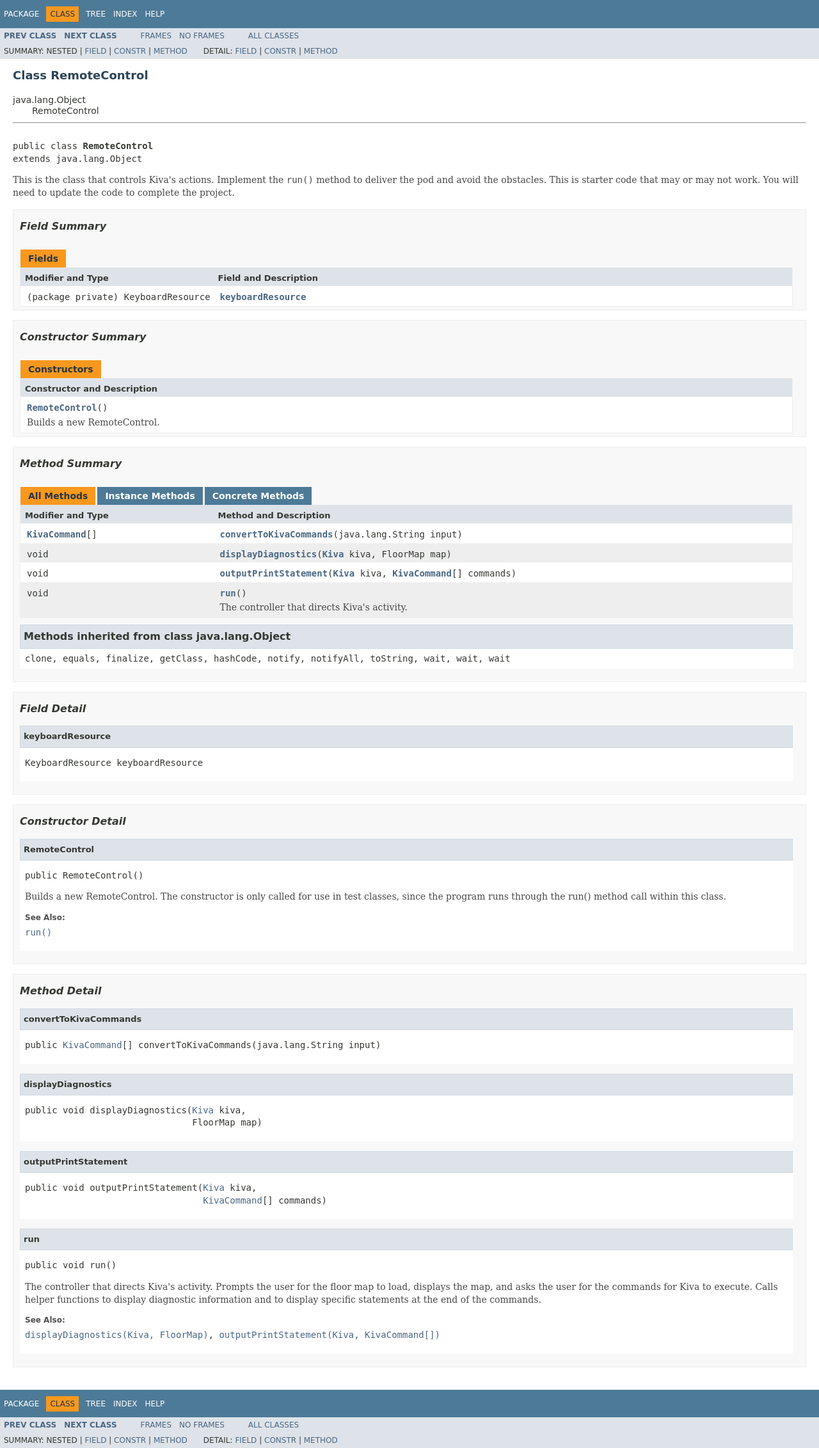
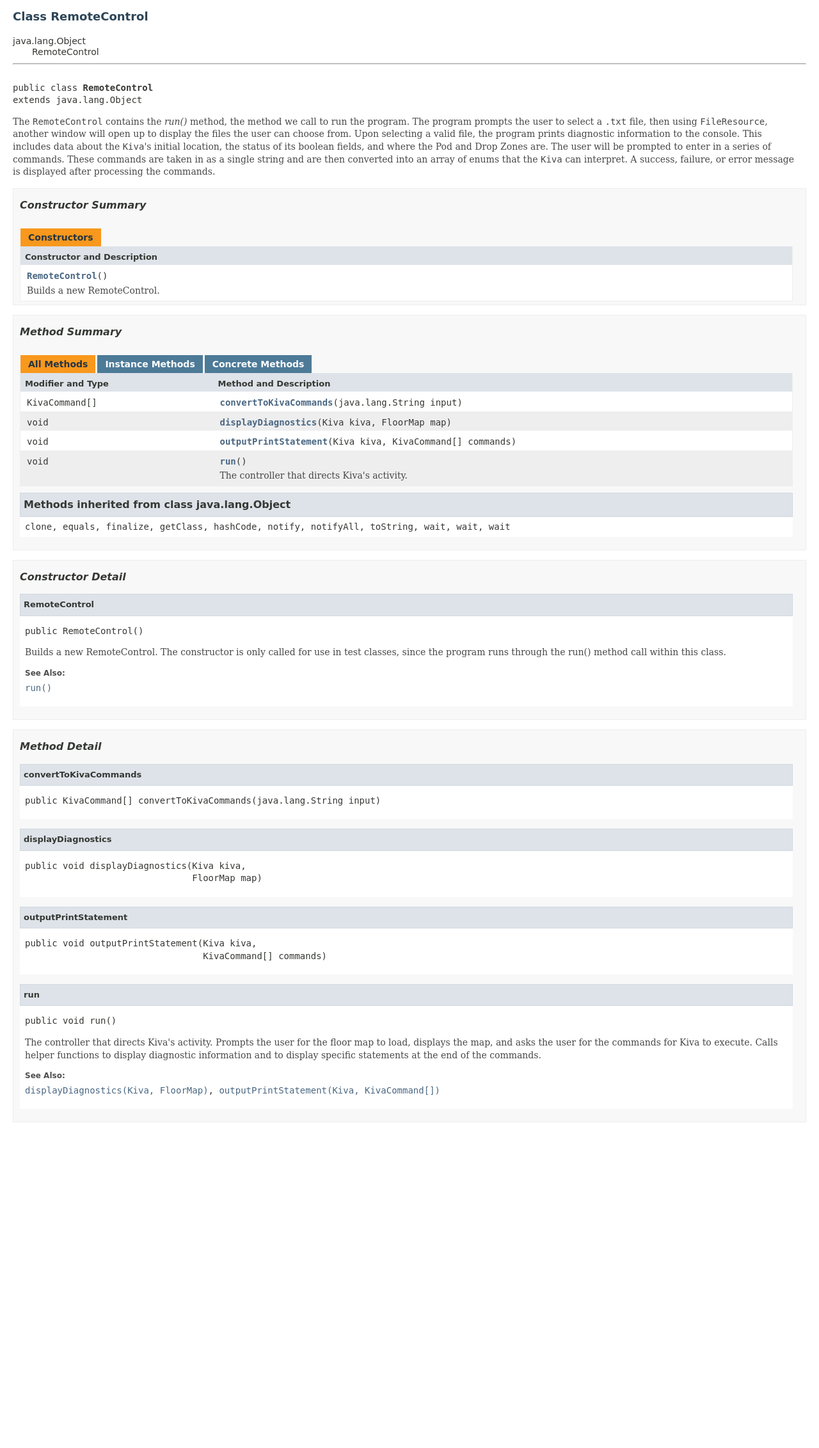
Before and after one commit to Plummbus/KivaWorld-01, a plain HTML site: page KivaWorld/doc/RemoteControl.html in a window 1280 px wide. Shown: the whole page at 64% size. After the commit the page ends 1779 px from the top, so only its background shows below. Drawn offline with Linux system fonts and the light colour scheme; a web font is replaced by a local one.

Commit message:
End of Work Day (javadocs)
Almost finsihed javadocs for RemoteControl.java, but had to leave work to go to class.

```diff
--- a/KivaWorld/doc/RemoteControl.html
+++ b/KivaWorld/doc/RemoteControl.html
@@ -2,9 +2,9 @@
 <!-- NewPage -->
 <html lang="en">
 <head>
-<!-- Generated by javadoc (1.8.0_144) on Wed Oct 06 07:57:06 MDT 2021 -->
+<!-- Generated by javadoc (1.8.0_144) on Wed Oct 06 10:26:54 MDT 2021 -->
 <meta http-equiv="Content-Type" content="text/html; charset=UTF-8">
-<title>RemoteControl (KivaWorld)</title>
+<title>RemoteControl</title>
 <meta name="date" content="2021-10-06">
 <link rel="stylesheet" type="text/css" href="stylesheet.css" title="Style">
 <script type="text/javascript" src="script.js"></script>
@@ -13,7 +13,7 @@
 <script type="text/javascript"><!--
     try {
         if (location.href.indexOf('is-external=true') == -1) {
-            parent.document.title="RemoteControl (KivaWorld)";
+            parent.document.title="RemoteControl";
         }
     }
     catch(err) {
@@ -29,65 +29,6 @@ var activeTableTab = "activeTableTab";
 <noscript>
 <div>JavaScript is disabled on your browser.</div>
 </noscript>
-<!-- ========= START OF TOP NAVBAR ======= -->
-<div class="topNav"><a name="navbar.top">
-<!--   -->
-</a>
-<div class="skipNav"><a href="#skip.navbar.top" title="Skip navigation links">Skip navigation links</a></div>
-<a name="navbar.top.firstrow">
-<!--   -->
-</a>
-<ul class="navList" title="Navigation">
-<li><a href="package-summary.html">Package</a></li>
-<li class="navBarCell1Rev">Class</li>
-<li><a href="package-tree.html">Tree</a></li>
-<li><a href="index-all.html">Index</a></li>
-<li><a href="help-doc.html">Help</a></li>
-</ul>
-</div>
-<div class="subNav">
-<ul class="navList">
-<li><a href="KivaMoveTest.html" title="class in &lt;Unnamed&gt;"><span class="typeNameLink">Prev&nbsp;Class</span></a></li>
-<li><a href="RemoteControlTest.html" title="class in &lt;Unnamed&gt;"><span class="typeNameLink">Next&nbsp;Class</span></a></li>
-</ul>
-<ul class="navList">
-<li><a href="index.html?RemoteControl.html" target="_top">Frames</a></li>
-<li><a href="RemoteControl.html" target="_top">No&nbsp;Frames</a></li>
-</ul>
-<ul class="navList" id="allclasses_navbar_top">
-<li><a href="allclasses-noframe.html">All&nbsp;Classes</a></li>
-</ul>
-<div>
-<script type="text/javascript"><!--
-  allClassesLink = document.getElementById("allclasses_navbar_top");
-  if(window==top) {
-    allClassesLink.style.display = "block";
-  }
-  else {
-    allClassesLink.style.display = "none";
-  }
-  //-->
-</script>
-</div>
-<div>
-<ul class="subNavList">
-<li>Summary:&nbsp;</li>
-<li>Nested&nbsp;|&nbsp;</li>
-<li><a href="#field.summary">Field</a>&nbsp;|&nbsp;</li>
-<li><a href="#constructor.summary">Constr</a>&nbsp;|&nbsp;</li>
-<li><a href="#method.summary">Method</a></li>
-</ul>
-<ul class="subNavList">
-<li>Detail:&nbsp;</li>
-<li><a href="#field.detail">Field</a>&nbsp;|&nbsp;</li>
-<li><a href="#constructor.detail">Constr</a>&nbsp;|&nbsp;</li>
-<li><a href="#method.detail">Method</a></li>
-</ul>
-</div>
-<a name="skip.navbar.top">
-<!--   -->
-</a></div>
-<!-- ========= END OF TOP NAVBAR ========= -->
 <!-- ======== START OF CLASS DATA ======== -->
 <div class="header">
 <h2 title="Class RemoteControl" class="title">Class RemoteControl</h2>
@@ -108,36 +49,17 @@ var activeTableTab = "activeTableTab";
 <br>
 <pre>public class <span class="typeNameLabel">RemoteControl</span>
 extends java.lang.Object</pre>
-<div class="block">This is the class that controls Kiva's actions. Implement the <code>run()</code>
- method to deliver the pod and avoid the obstacles.
-
- This is starter code that may or may not work. You will need to update the code to
- complete the project.</div>
+<div class="block">The <tt>RemoteControl</tt> contains the <i>run()</i> method, the method we call to run the program. The program prompts the user to select a <tt>.txt</tt> file,
+ then using <tt>FileResource</tt>, another window will open up to display the files the user can choose from. Upon selecting a valid file, the program
+ prints diagnostic information to the console. This includes data about the <tt>Kiva</tt>'s initial location, the status of its boolean fields, and where
+ the Pod and Drop Zones are. The user will be prompted to enter in a series of commands. These commands are taken in as a single string and are then converted
+ into an array of enums that the <tt>Kiva</tt> can interpret. A success, failure, or error message is displayed after processing the commands.</div>
 </li>
 </ul>
 </div>
 <div class="summary">
 <ul class="blockList">
 <li class="blockList">
-<!-- =========== FIELD SUMMARY =========== -->
-<ul class="blockList">
-<li class="blockList"><a name="field.summary">
-<!--   -->
-</a>
-<h3>Field Summary</h3>
-<table class="memberSummary" border="0" cellpadding="3" cellspacing="0" summary="Field Summary table, listing fields, and an explanation">
-<caption><span>Fields</span><span class="tabEnd">&nbsp;</span></caption>
-<tr>
-<th class="colFirst" scope="col">Modifier and Type</th>
-<th class="colLast" scope="col">Field and Description</th>
-</tr>
-<tr class="altColor">
-<td class="colFirst"><code>(package private) KeyboardResource</code></td>
-<td class="colLast"><code><span class="memberNameLink"><a href="RemoteControl.html#keyboardResource">keyboardResource</a></span></code>&nbsp;</td>
-</tr>
-</table>
-</li>
-</ul>
 <!-- ======== CONSTRUCTOR SUMMARY ======== -->
 <ul class="blockList">
 <li class="blockList"><a name="constructor.summary">
@@ -170,18 +92,18 @@ extends java.lang.Object</pre>
 <th class="colLast" scope="col">Method and Description</th>
 </tr>
 <tr id="i0" class="altColor">
-<td class="colFirst"><code><a href="KivaCommand.html" title="enum in &lt;Unnamed&gt;">KivaCommand</a>[]</code></td>
+<td class="colFirst"><code>KivaCommand[]</code></td>
 <td class="colLast"><code><span class="memberNameLink"><a href="RemoteControl.html#convertToKivaCommands-java.lang.String-">convertToKivaCommands</a></span>(java.lang.String&nbsp;input)</code>&nbsp;</td>
 </tr>
 <tr id="i1" class="rowColor">
 <td class="colFirst"><code>void</code></td>
-<td class="colLast"><code><span class="memberNameLink"><a href="RemoteControl.html#displayDiagnostics-Kiva-FloorMap-">displayDiagnostics</a></span>(<a href="Kiva.html" title="class in &lt;Unnamed&gt;">Kiva</a>&nbsp;kiva,
+<td class="colLast"><code><span class="memberNameLink"><a href="RemoteControl.html#displayDiagnostics-Kiva-FloorMap-">displayDiagnostics</a></span>(Kiva&nbsp;kiva,
                   FloorMap&nbsp;map)</code>&nbsp;</td>
 </tr>
 <tr id="i2" class="altColor">
 <td class="colFirst"><code>void</code></td>
-<td class="colLast"><code><span class="memberNameLink"><a href="RemoteControl.html#outputPrintStatement-Kiva-KivaCommand:A-">outputPrintStatement</a></span>(<a href="Kiva.html" title="class in &lt;Unnamed&gt;">Kiva</a>&nbsp;kiva,
-                    <a href="KivaCommand.html" title="enum in &lt;Unnamed&gt;">KivaCommand</a>[]&nbsp;commands)</code>&nbsp;</td>
+<td class="colLast"><code><span class="memberNameLink"><a href="RemoteControl.html#outputPrintStatement-Kiva-KivaCommand:A-">outputPrintStatement</a></span>(Kiva&nbsp;kiva,
+                    KivaCommand[]&nbsp;commands)</code>&nbsp;</td>
 </tr>
 <tr id="i3" class="rowColor">
 <td class="colFirst"><code>void</code></td>
@@ -205,23 +127,6 @@ extends java.lang.Object</pre>
 <div class="details">
 <ul class="blockList">
 <li class="blockList">
-<!-- ============ FIELD DETAIL =========== -->
-<ul class="blockList">
-<li class="blockList"><a name="field.detail">
-<!--   -->
-</a>
-<h3>Field Detail</h3>
-<a name="keyboardResource">
-<!--   -->
-</a>
-<ul class="blockListLast">
-<li class="blockList">
-<h4>keyboardResource</h4>
-<pre>KeyboardResource keyboardResource</pre>
-</li>
-</ul>
-</li>
-</ul>
 <!-- ========= CONSTRUCTOR DETAIL ======== -->
 <ul class="blockList">
 <li class="blockList"><a name="constructor.detail">
@@ -257,7 +162,7 @@ extends java.lang.Object</pre>
 <ul class="blockList">
 <li class="blockList">
 <h4>convertToKivaCommands</h4>
-<pre>public&nbsp;<a href="KivaCommand.html" title="enum in &lt;Unnamed&gt;">KivaCommand</a>[]&nbsp;convertToKivaCommands(java.lang.String&nbsp;input)</pre>
+<pre>public&nbsp;KivaCommand[]&nbsp;convertToKivaCommands(java.lang.String&nbsp;input)</pre>
 </li>
 </ul>
 <a name="displayDiagnostics-Kiva-FloorMap-">
@@ -266,7 +171,7 @@ extends java.lang.Object</pre>
 <ul class="blockList">
 <li class="blockList">
 <h4>displayDiagnostics</h4>
-<pre>public&nbsp;void&nbsp;displayDiagnostics(<a href="Kiva.html" title="class in &lt;Unnamed&gt;">Kiva</a>&nbsp;kiva,
+<pre>public&nbsp;void&nbsp;displayDiagnostics(Kiva&nbsp;kiva,
                                FloorMap&nbsp;map)</pre>
 </li>
 </ul>
@@ -276,8 +181,8 @@ extends java.lang.Object</pre>
 <ul class="blockList">
 <li class="blockList">
 <h4>outputPrintStatement</h4>
-<pre>public&nbsp;void&nbsp;outputPrintStatement(<a href="Kiva.html" title="class in &lt;Unnamed&gt;">Kiva</a>&nbsp;kiva,
-                                 <a href="KivaCommand.html" title="enum in &lt;Unnamed&gt;">KivaCommand</a>[]&nbsp;commands)</pre>
+<pre>public&nbsp;void&nbsp;outputPrintStatement(Kiva&nbsp;kiva,
+                                 KivaCommand[]&nbsp;commands)</pre>
 </li>
 </ul>
 <a name="run--">
@@ -304,64 +209,5 @@ extends java.lang.Object</pre>
 </div>
 </div>
 <!-- ========= END OF CLASS DATA ========= -->
-<!-- ======= START OF BOTTOM NAVBAR ====== -->
-<div class="bottomNav"><a name="navbar.bottom">
-<!--   -->
-</a>
-<div class="skipNav"><a href="#skip.navbar.bottom" title="Skip navigation links">Skip navigation links</a></div>
-<a name="navbar.bottom.firstrow">
-<!--   -->
-</a>
-<ul class="navList" title="Navigation">
-<li><a href="package-summary.html">Package</a></li>
-<li class="navBarCell1Rev">Class</li>
-<li><a href="package-tree.html">Tree</a></li>
-<li><a href="index-all.html">Index</a></li>
-<li><a href="help-doc.html">Help</a></li>
-</ul>
-</div>
-<div class="subNav">
-<ul class="navList">
-<li><a href="KivaMoveTest.html" title="class in &lt;Unnamed&gt;"><span class="typeNameLink">Prev&nbsp;Class</span></a></li>
-<li><a href="RemoteControlTest.html" title="class in &lt;Unnamed&gt;"><span class="typeNameLink">Next&nbsp;Class</span></a></li>
-</ul>
-<ul class="navList">
-<li><a href="index.html?RemoteControl.html" target="_top">Frames</a></li>
-<li><a href="RemoteControl.html" target="_top">No&nbsp;Frames</a></li>
-</ul>
-<ul class="navList" id="allclasses_navbar_bottom">
-<li><a href="allclasses-noframe.html">All&nbsp;Classes</a></li>
-</ul>
-<div>
-<script type="text/javascript"><!--
-  allClassesLink = document.getElementById("allclasses_navbar_bottom");
-  if(window==top) {
-    allClassesLink.style.display = "block";
-  }
-  else {
-    allClassesLink.style.display = "none";
-  }
-  //-->
-</script>
-</div>
-<div>
-<ul class="subNavList">
-<li>Summary:&nbsp;</li>
-<li>Nested&nbsp;|&nbsp;</li>
-<li><a href="#field.summary">Field</a>&nbsp;|&nbsp;</li>
-<li><a href="#constructor.summary">Constr</a>&nbsp;|&nbsp;</li>
-<li><a href="#method.summary">Method</a></li>
-</ul>
-<ul class="subNavList">
-<li>Detail:&nbsp;</li>
-<li><a href="#field.detail">Field</a>&nbsp;|&nbsp;</li>
-<li><a href="#constructor.detail">Constr</a>&nbsp;|&nbsp;</li>
-<li><a href="#method.detail">Method</a></li>
-</ul>
-</div>
-<a name="skip.navbar.bottom">
-<!--   -->
-</a></div>
-<!-- ======== END OF BOTTOM NAVBAR ======= -->
 </body>
 </html>
```
Also changed, not shown: KivaWorld/doc/allclasses-frame.html (+2 -2 lines), KivaWorld/doc/allclasses-noframe.html (+2 -2 lines), KivaWorld/doc/constant-values.html (+1 -1 lines), KivaWorld/doc/index.html (+3 -3 lines), KivaWorld/doc/package-frame.html (+2 -2 lines), KivaWorld/doc/package-summary.html (+3 -3 lines), KivaWorld/doc/logfile.txt, 2 other files.
